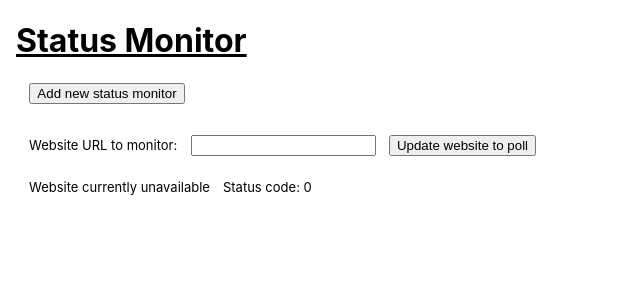
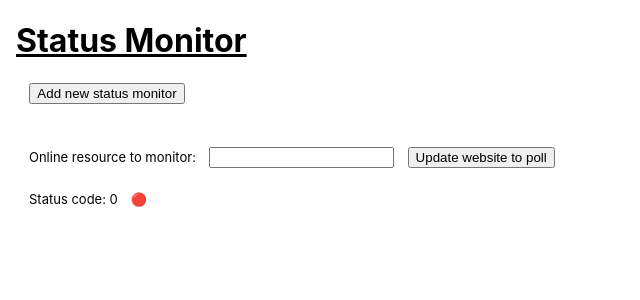
Before and after one commit to AidenWilde/StatusMonitor, a React (Create React App) app in the folder status-monitor-app/: page / in a window 1280 px wide. Both pictures are taken after a click on the button "Add new status monitor". Shown: the top 300 px of the page, without its empty margins (0-640 px from the left). Built offline with nearby package versions, Linux system fonts and the light colour scheme.

Commit message:
Update wording, ordering of elements

```diff
--- a/status-monitor-app/src/App.js
+++ b/status-monitor-app/src/App.js
@@ -5,7 +5,7 @@ function App() {
   return (
     <div className="App">
       <h1 className="AppTitle"> Status Monitor </h1>
-      <StatusMonitorOverview/>
+      <StatusMonitorOverview />
     </div>
   );
 }
--- a/status-monitor-app/src/components/status-monitor-overview.js
+++ b/status-monitor-app/src/components/status-monitor-overview.js
@@ -2,12 +2,17 @@ import { useEffect, useState } from "react";
 import WebsiteStatusOverview from "./website-status-overview";
 
 function StatusMonitorOverview() {
-    const [websiteStatusOverviews, setWebsiteStatusOverviews] = useState([]);
+    let [websiteStatusOverviews, setWebsiteStatusOverviews] = useState([]);
+    let [uniqueCount, setUniqueCount] = useState(0);
+
+    useEffect(() => {
+        setUniqueCount(websiteStatusOverviews.length += 1);
+    }, [websiteStatusOverviews]);
 
     return (
         <div>
             <input type="button" value="Add new status monitor" onClick={() => {
-               setWebsiteStatusOverviews([...websiteStatusOverviews, <WebsiteStatusOverview />])
+               setWebsiteStatusOverviews([...websiteStatusOverviews, <WebsiteStatusOverview key={uniqueCount}/>])
             }}></input>
             {websiteStatusOverviews}
         </div>
--- a/status-monitor-app/src/components/website-poller.js
+++ b/status-monitor-app/src/components/website-poller.js
@@ -9,7 +9,7 @@ function WebsitePoller({ websiteUrl, updateParentData }) {
     if(websiteUrl !== null && websiteUrl !== undefined){
         return (
             <div>
-                <p> WebsiteUrl: {websiteUrl} </p>
+                <p> Resource: {websiteUrl} </p>
                 <input type="button" value="Start polling" onClick={() => {
                     let poller = setInterval(() => {
                         httpGetAsync(websiteUrl, (statusCode) => {
--- a/status-monitor-app/src/components/website-status-overview.js
+++ b/status-monitor-app/src/components/website-status-overview.js
@@ -8,16 +8,16 @@ function WebsiteStatusOverview() {
     const [statusCode, setStatusCode] = useState(0);
 
     useEffect(() => {
-
-    });
+        if(websiteUrl === undefined) // temporary, incase input changes from defined to undefined
+            setWebsiteUrl("");
+    }, [websiteUrl, statusCode]);
 
     return (
-        <div>
-            <br/>
-            <p>Website URL to monitor:</p>
+        <div className="pagebreak">
+            <p>Online resource to monitor:</p>
             <input type="text" id="websiteInput"></input>
-            <input type="button" id="websiteInputSubmit" onClick={() => { setWebsiteUrl(document.getElementById("websiteInput").value); }} value="Update website to poll"></input>
-            <WebsitePoller websiteUrl={websiteUrl} updateParentData={ UpdateStatusFromChildComponent }/>
+            <input type="button" id="websiteInputSubmit" value="Update website to poll" onClick={() => {setWebsiteUrl(document.getElementById("websiteInput").value);}}></input>
+            <WebsitePoller websiteUrl={websiteUrl} updateParentData={UpdateStatusFromChildComponent}/>
             <WebsiteStatus propsStatusCode={statusCode} />
         </div>
     )
--- a/status-monitor-app/src/components/website-status.css
+++ b/status-monitor-app/src/components/website-status.css
@@ -1,3 +1,9 @@
+.pagebreak {
+    margin-top: 2em;
+    margin-bottom: 0em;
+}
+
 p {
+    margin-top: 1em;
     margin-left: 1em;
 }
--- a/status-monitor-app/src/components/website-status.js
+++ b/status-monitor-app/src/components/website-status.js
@@ -11,16 +11,16 @@ function WebsiteStatus({propsStatusCode}) {
     if(statusCode === 200) {
         return (
             <div>
-                <p>Website currently available</p>
                 <p>Status code: {statusCode}</p>
+                <p>🟢</p>
             </div>
         );
     }
     else {
         return (
             <div>
-                <p>Website currently unavailable</p>
                 <p>Status code: {statusCode}</p>
+                <p>🔴</p>
             </div>
         );
     }
```
